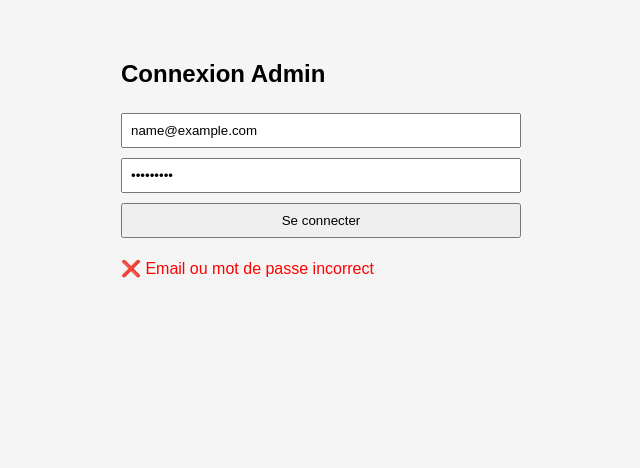
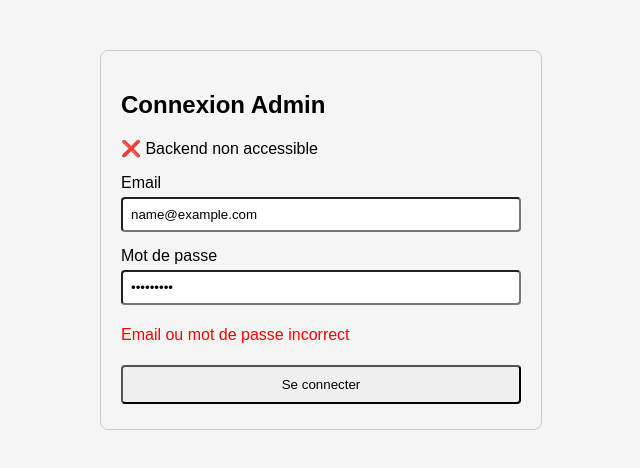
Before and after one commit to 3marylinemorrisson-bit/MACERAT.S-Hub, a React (Create React App) app in the folder FRONTEND ADMIN/frontend-admin/: page / in a window 1280 px wide. Both pictures are taken after typing "name@example.com", "Sample123" into the empty fields and a click on the button "Se connecter". Shown: the top 468 px of the page, without its empty margins (319-959 px from the left). Built offline with nearby package versions, Linux system fonts and the light colour scheme; no server answers.

Commit message:
UPDATE APP JSX

```diff
--- a/FRONTEND ADMIN/frontend-admin/src/App.jsx
+++ b/FRONTEND ADMIN/frontend-admin/src/App.jsx
@@ -1,9 +1,74 @@
-import React, { useState } from 'react';
-import Login from './components/Login';
-import Dashboard from './components/Dashboard';
+import React, { useState, useEffect } from 'react';
+import { testBackend, login } from './api';
 
-export default function App() {
-  const [token, setToken] = useState(null);
+function App() {
+  const [backendStatus, setBackendStatus] = useState('Chargement du backend...');
+  const [email, setEmail] = useState('');
+  const [password, setPassword] = useState('');
+  const [error, setError] = useState('');
+  const [isLoggedIn, setIsLoggedIn] = useState(false);
 
-  return token ? <Dashboard /> : <Login onLogin={setToken} />;
+  // Vérification du backend au chargement
+  useEffect(() => {
+    testBackend()
+      .then(data => setBackendStatus(data.message))
+      .catch(() => setBackendStatus('❌ Backend non accessible'));
+  }, []);
+
+  const handleSubmit = async (e) => {
+    e.preventDefault();
+    setError('');
+    try {
+      const data = await login(email, password);
+      console.log('Connexion réussie:', data);
+      setIsLoggedIn(true);
+    } catch {
+      setError('Email ou mot de passe incorrect');
+    }
+  };
+
+  // Dashboard simulé après connexion
+  if (isLoggedIn) {
+    return (
+      <div style={{ padding: '40px' }}>
+        <h1>Bienvenue dans le Dashboard Admin</h1>
+        <p>{backendStatus}</p>
+        <p>Vous êtes connecté(e) en tant que <b>{email}</b></p>
+      </div>
+    );
+  }
+
+  // Formulaire de connexion
+  return (
+    <div style={{ maxWidth: '400px', margin: '50px auto', padding: '20px', border: '1px solid #ccc', borderRadius: '8px' }}>
+      <h2>Connexion Admin</h2>
+      <p>{backendStatus}</p>
+      <form onSubmit={handleSubmit}>
+        <div style={{ marginBottom: '10px' }}>
+          <label>Email</label><br />
+          <input
+            type="email"
+            value={email}
+            onChange={e => setEmail(e.target.value)}
+            required
+            style={{ width: '100%', padding: '8px', borderRadius: '4px' }}
+          />
+        </div>
+        <div style={{ marginBottom: '10px' }}>
+          <label>Mot de passe</label><br />
+          <input
+            type="password"
+            value={password}
+            onChange={e => setPassword(e.target.value)}
+            required
+            style={{ width: '100%', padding: '8px', borderRadius: '4px' }}
+          />
+        </div>
+        {error && <p style={{ color: 'red' }}>{error}</p>}
+        <button type="submit" style={{ padding: '10px 20px', borderRadius: '4px', cursor: 'pointer' }}>Se connecter</button>
+      </form>
+    </div>
+  );
 }
+
+export default App;
```
